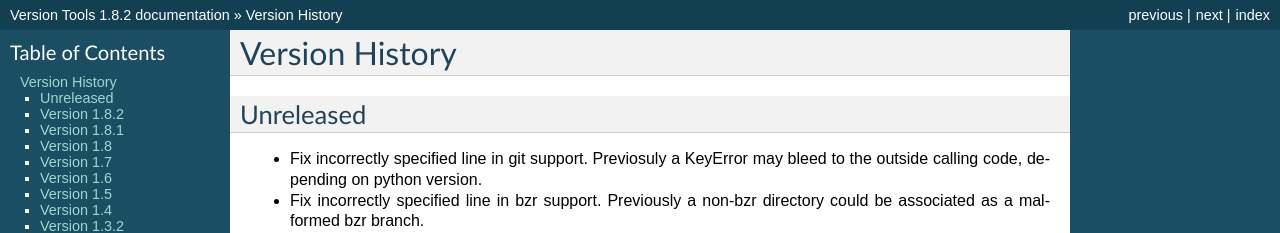
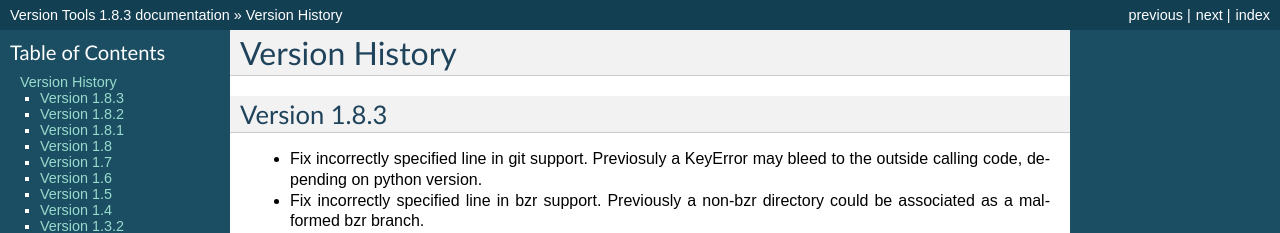
Before and after one commit to zyga/versiontools, a Sphinx documentation site: the page built from doc/changes.rst, in a window 1280 px wide and 900 px high. Shown: the top 233 px of the window. Built offline with Sphinx 7.4.7, drawn with Linux system fonts in a browser that asks for light colours; some of the changed text lies outside the part shown.

Commit message:
Bump version to 1.8.3

```diff
--- a/doc/changes.rst
+++ b/doc/changes.rst
@@ -1,8 +1,10 @@
 Version History
 ***************
 
-Unreleased
-==========
+.. _version_1_8_3:
+
+Version 1.8.3
+=============
 
 * Fix incorrectly specified line in git support. Previosuly a KeyError
   may bleed to the outside calling code, depending on python version.
--- a/doc/index.rst
+++ b/doc/index.rst
@@ -5,7 +5,7 @@ Version Tools Documentation
 .. automodule:: versiontools
 
 .. seealso:: To get started quickly see :ref:`usage`
-.. seealso:: See what's new in :ref:`version_1_8_2`
+.. seealso:: See what's new in :ref:`version_1_8_3`
 
 .. note::
     This document may be out of date, the bleeding edge version is always
--- a/versiontools/__init__.py
+++ b/versiontools/__init__.py
@@ -27,7 +27,7 @@ Define *single* and *useful* ``__version__`` of a project.
 """
 
 
-__version__ = (1, 8, 2, "final", 0)
+__version__ = (1, 8, 3, "final", 0)
 
 
 import inspect
```
